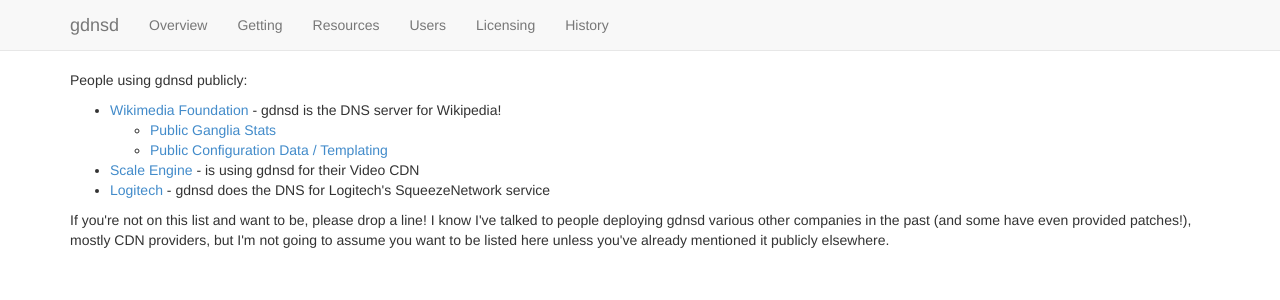
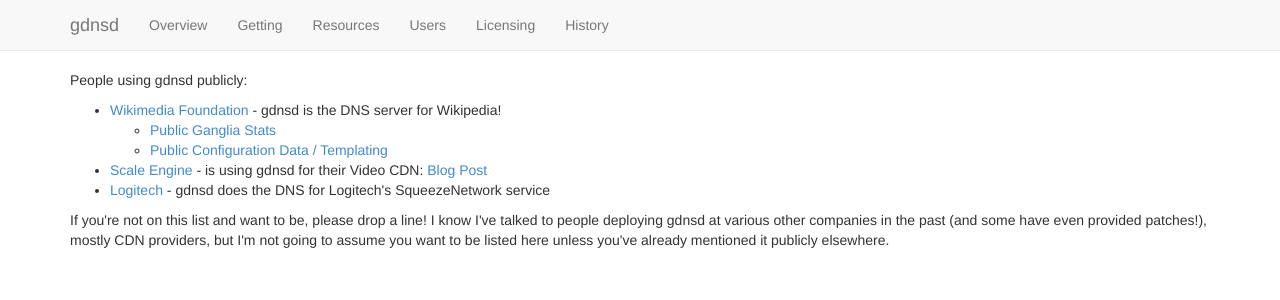
Before and after one commit to gdnsd/ghpages-gdnsd, a Jekyll site: the page built from users.html, in a window 1280 px wide and 900 px high. Shown: the top 300 px of the window. Built offline with Jekyll 4.4.1, drawn with Linux system fonts in a browser that asks for light colours; nearby versions of some CDN libraries.

Commit message:
update users.html

```diff
--- a/users.html
+++ b/users.html
@@ -11,7 +11,7 @@
   <li><a href="https://git.wikimedia.org/summary/operations%2Fdns">Public Configuration Data / Templating</a></li>
   </ul>
 </li>
-<li><a href="https://www.scaleengine.com/">Scale Engine</a> - is using gdnsd for their Video CDN</li>
+<li><a href="https://www.scaleengine.com/">Scale Engine</a> - is using gdnsd for their Video CDN: <a href="https://www.scaleengine.com/read/422/Geographically-Aware-DNS-using-gdnsd/">Blog Post</a></li>
 <li><a href="http://www.squeezenetwork.com/">Logitech</a> - gdnsd does the DNS for Logitech's SqueezeNetwork service</li>
 </ul>
-<p>If you're not on this list and want to be, please drop a line!  I know I've talked to people deploying gdnsd various other companies in the past (and some have even provided patches!), mostly CDN providers, but I'm not going to assume you want to be listed here unless you've already mentioned it publicly elsewhere.</p>
+<p>If you're not on this list and want to be, please drop a line!  I know I've talked to people deploying gdnsd at various other companies in the past (and some have even provided patches!), mostly CDN providers, but I'm not going to assume you want to be listed here unless you've already mentioned it publicly elsewhere.</p>
```
